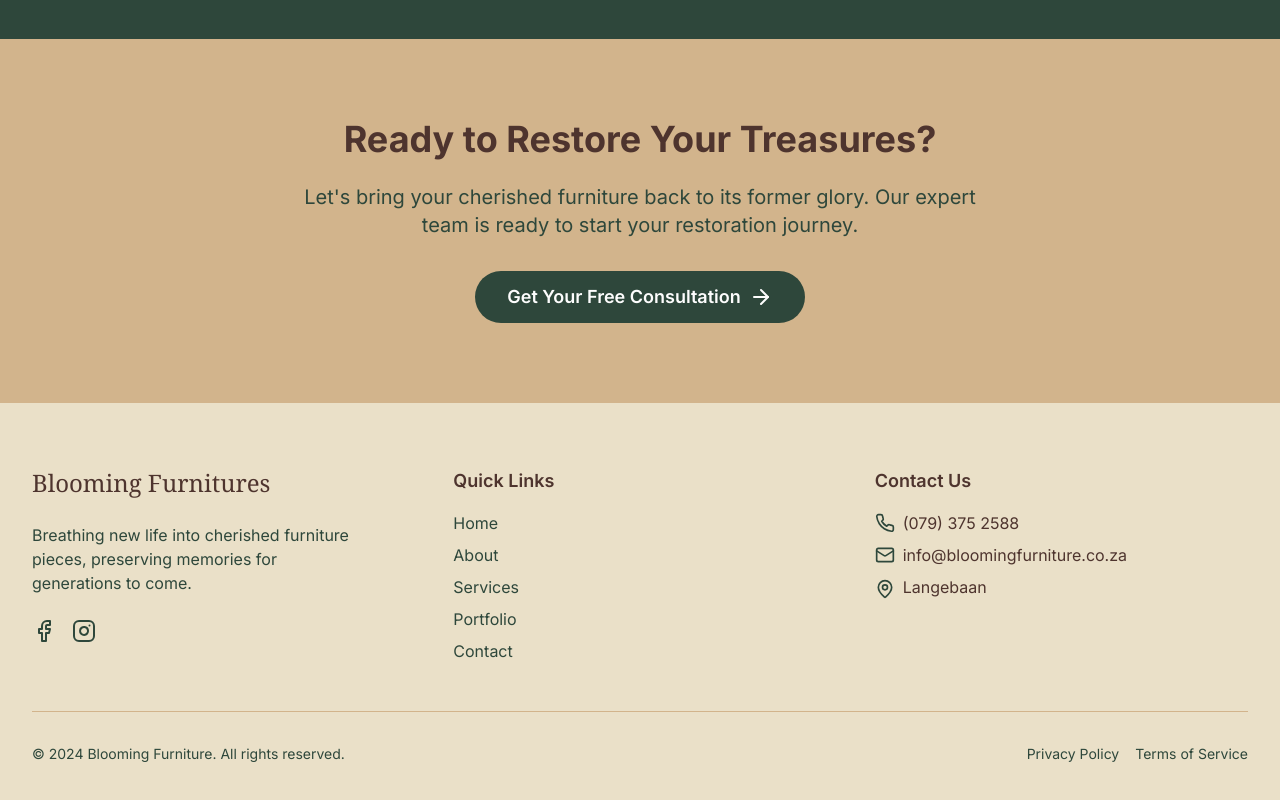
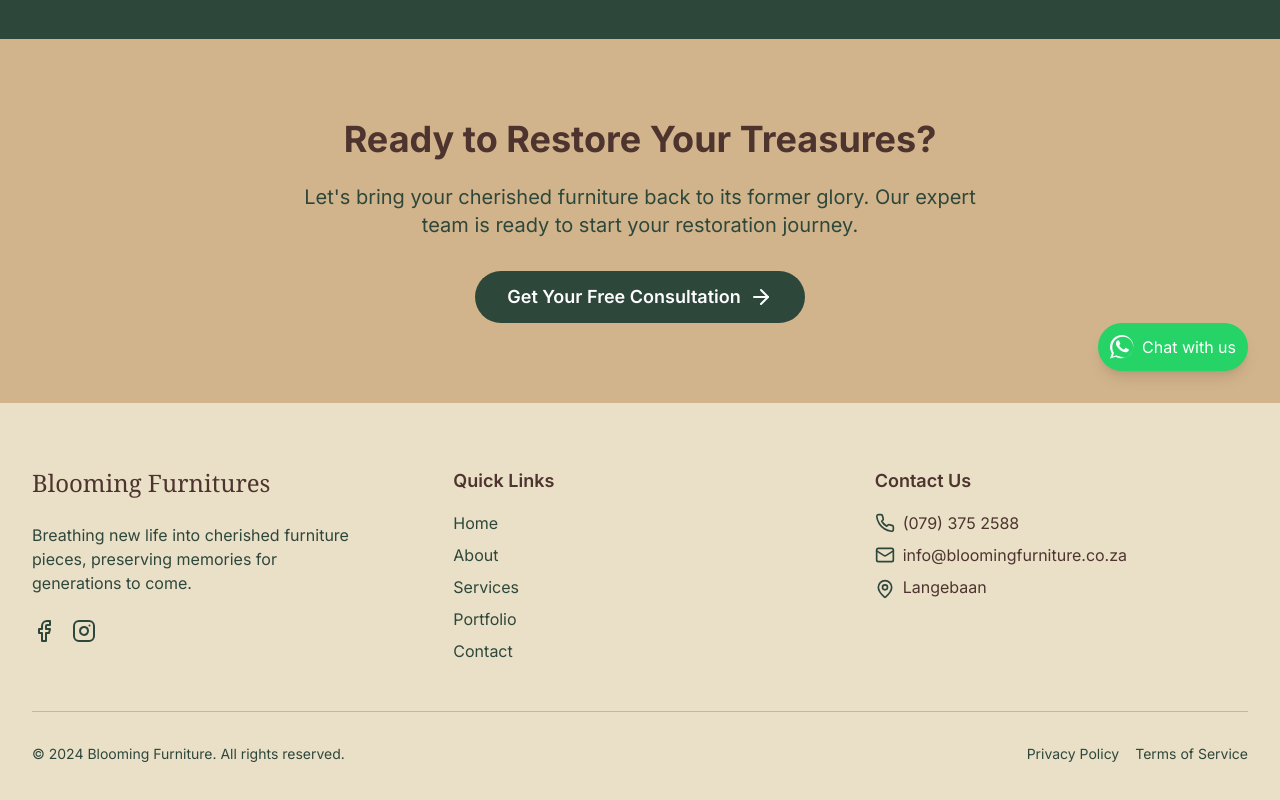
Before and after one commit to Jalt8/blooming-furniture, a Next.js app: page / in a window 1280 px wide. Shown: the part 2377-3177 px from the top of the page. Built offline with nearby package versions, Linux system fonts and the light colour scheme.

Commit message:
add WhatsApp Feature

```diff
--- a/src/components/ClientHome.tsx
+++ b/src/components/ClientHome.tsx
@@ -1,15 +1,18 @@
 'use client';
 
-import React from 'react';
+import React, { useState } from 'react';
 import Image from 'next/image';
 import Link from 'next/link';
 import { motion } from 'framer-motion';
 import { ArrowRight, Clock, Hammer, Award, MessageSquare } from 'lucide-react';
 import PaintingShowcase from '@/components/PaintingShowcase';
+import WhatsAppWidget from '@/components/WhatsAppWidget';
 
 const ClientHome: React.FC = () => {
+  const [userIntent, setUserIntent] = useState('');
+
   return (
-    <div className="flex flex-col min-h-screen">
+    <div className="flex flex-col min-h-screen relative">
       {/* Hero Section with Parallax Effect */}
       <section className="relative h-screen flex items-center justify-center overflow-hidden">
         <Image
@@ -117,6 +120,13 @@ const ClientHome: React.FC = () => {
           </Link>
         </div>
       </section>
+
+      {/* WhatsApp Widget */}
+      <WhatsAppWidget
+        phoneNumber="+27793752588"
+        message={`Hi, I'm interested in ${userIntent || 'furniture restoration services'}.`}
+        className="lg:absolute lg:bottom-8 lg:right-8"
+      />
     </div>
   );
 };
--- /dev/null
+++ b/src/components/WhatsAppWidget.tsx
@@ -0,0 +1,48 @@
+import React, { useState } from 'react';
+import { trackEvent } from '../utils/analytics';
+
+interface WhatsAppWidgetProps {
+  phoneNumber: string;
+  message?: string;
+  className?: string;
+}
+
+const WhatsAppWidget: React.FC<WhatsAppWidgetProps> = ({ phoneNumber, message = 'Hello!', className = '' }) => {
+  const [isLoading, setIsLoading] = useState(false);
+
+  const handleClick = () => {
+    trackEvent('WhatsApp Chat Initiated', { message });
+    setIsLoading(true);
+    const encodedMessage = encodeURIComponent(message);
+    window.open(`https://wa.me/${phoneNumber}?text=${encodedMessage}`, '_blank');
+    setTimeout(() => setIsLoading(false), 1000);
+  };
+
+  return (
+    <button
+      onClick={handleClick}
+      disabled={isLoading}
+      className={`fixed bottom-4 right-4 z-50 bg-[#25D366] text-white rounded-full p-3 shadow-lg hover:bg-[#128C7E] transition duration-300 flex items-center ${className} ${isLoading ? 'opacity-50 cursor-not-allowed' : ''}`}
+      aria-label="Chat on WhatsApp"
+    >
+      {isLoading ? (
+        <span className="animate-spin">⌛</span>
+      ) : (
+        <>
+          <svg
+            xmlns="http://www.w3.org/2000/svg"
+            viewBox="0 0 175.216 175.552"
+            width="24"
+            height="24"
+            fill="currentColor"
+          >
+            <path d="M 87.4 0 C 39.195 0 0.181 39.014 0.181 87.219 c 0 16.748 4.721 32.394 12.899 45.693 l -13.08 39.082 l 40.709 -12.814 c 12.741 7.069 27.451 11.093 43.117 11.093 c 48.205 0 87.219 -39.014 87.219 -87.219 C 171.045 39.014 132.031 0 87.4 0 z M 87.4 159.882 c -14.504 0 -28.117 -3.964 -39.709 -10.859 l -27.846 8.76 l 9.072 -26.93 c -7.741 -12.15 -12.198 -26.453 -12.198 -41.634 c 0 -42.321 34.267 -76.588 76.588 -76.588 c 42.321 0 76.588 34.267 76.588 76.588 c 0 42.321 -34.267 76.663 -76.588 76.663 z m 45.295 -57.644 c -2.304 -1.152 -13.615 -6.723 -15.744 -7.499 c -2.129 -0.776 -3.673 -1.152 -5.217 0.776 c -1.544 1.928 -5.991 7.499 -7.347 9.043 c -1.356 1.544 -2.712 1.731 -5.016 0.579 c -2.304 -1.152 -9.744 -3.593 -18.556 -11.459 c -6.861 -6.111 -11.496 -13.674 -12.852 -15.978 c -1.356 -2.304 -0.144 -3.555 1.018 -4.707 c 1.044 -1.044 2.304 -2.712 3.456 -4.068 c 1.152 -1.356 1.544 -2.304 2.32 -3.848 c 0.776 -1.544 0.388 -2.9 -0.194 -4.068 c -0.582 -1.168 -5.217 -12.581 -7.155 -17.221 c -1.938 -4.64 -3.877 -3.877 -5.233 -3.877 c -1.356 0 -2.9 -0.194 -4.444 -0.194 c -1.544 0 -4.068 0.582 -6.197 2.886 c -2.129 2.304 -8.12 7.935 -8.12 19.349 c 0 11.414 8.314 22.441 9.466 23.985 c 1.152 1.544 15.978 25.529 39.577 34.755 c 23.599 9.226 23.599 6.147 27.846 5.759 c 4.247 -0.388 13.615 -5.571 15.55 -10.987 c 1.935 -5.416 1.935 -10.081 1.353 -11.045 c -0.582 -0.964 -2.126 -1.546 -4.43 -2.698 z" />
+          </svg>
+          <span className="ml-2 hidden md:inline">Chat with us</span>
+        </>
+      )}
+    </button>
+  );
+};
+
+export default WhatsAppWidget;
--- /dev/null
+++ b/src/utils/analytics.ts
@@ -0,0 +1,4 @@
+export const trackEvent = (eventName: string, eventData: any) => {
+    // Implement your tracking logic here
+    console.log('Event tracked:', eventName, eventData);
+  };
```
Also changed, not shown: 1 other file (tests, documents, lock files or other folders).
